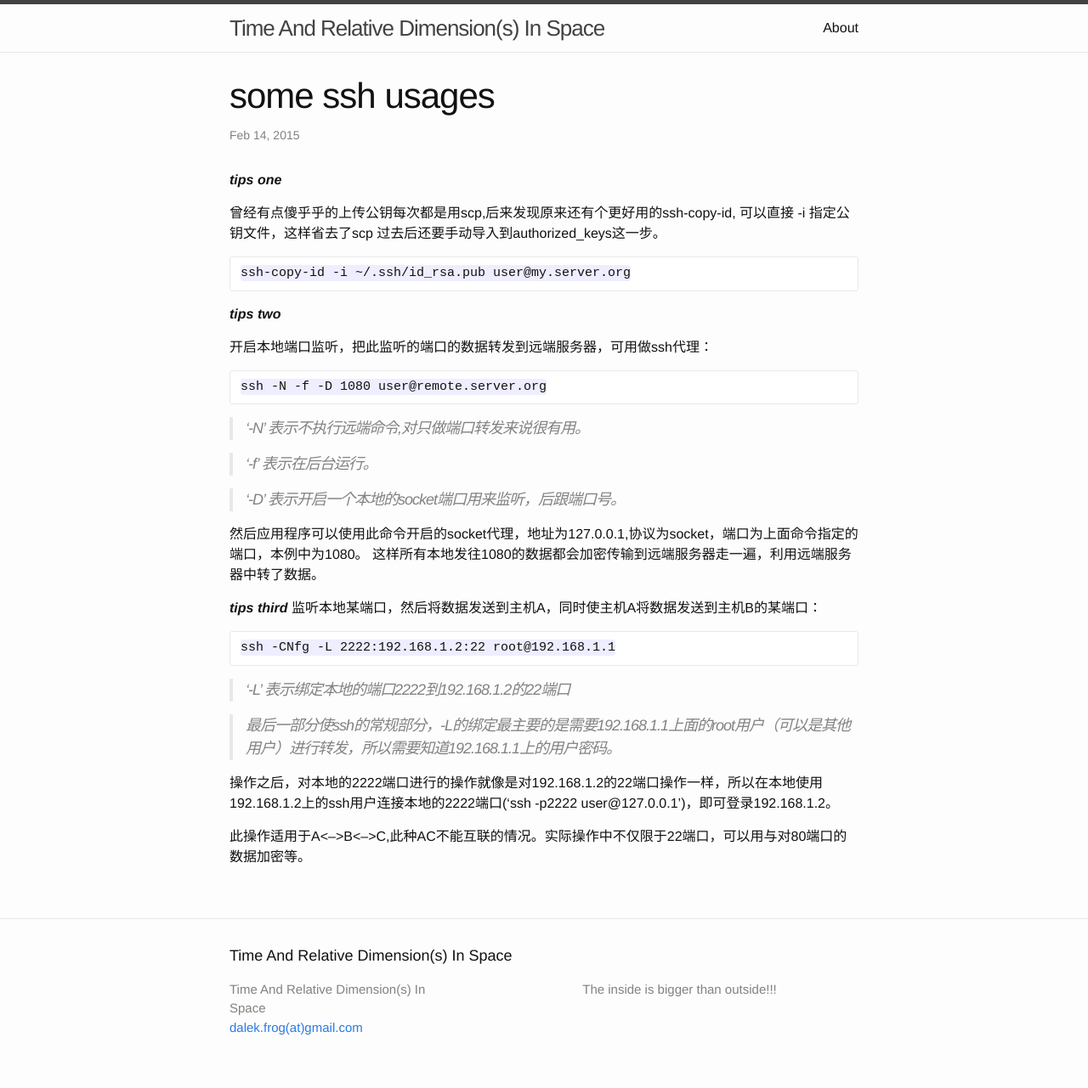
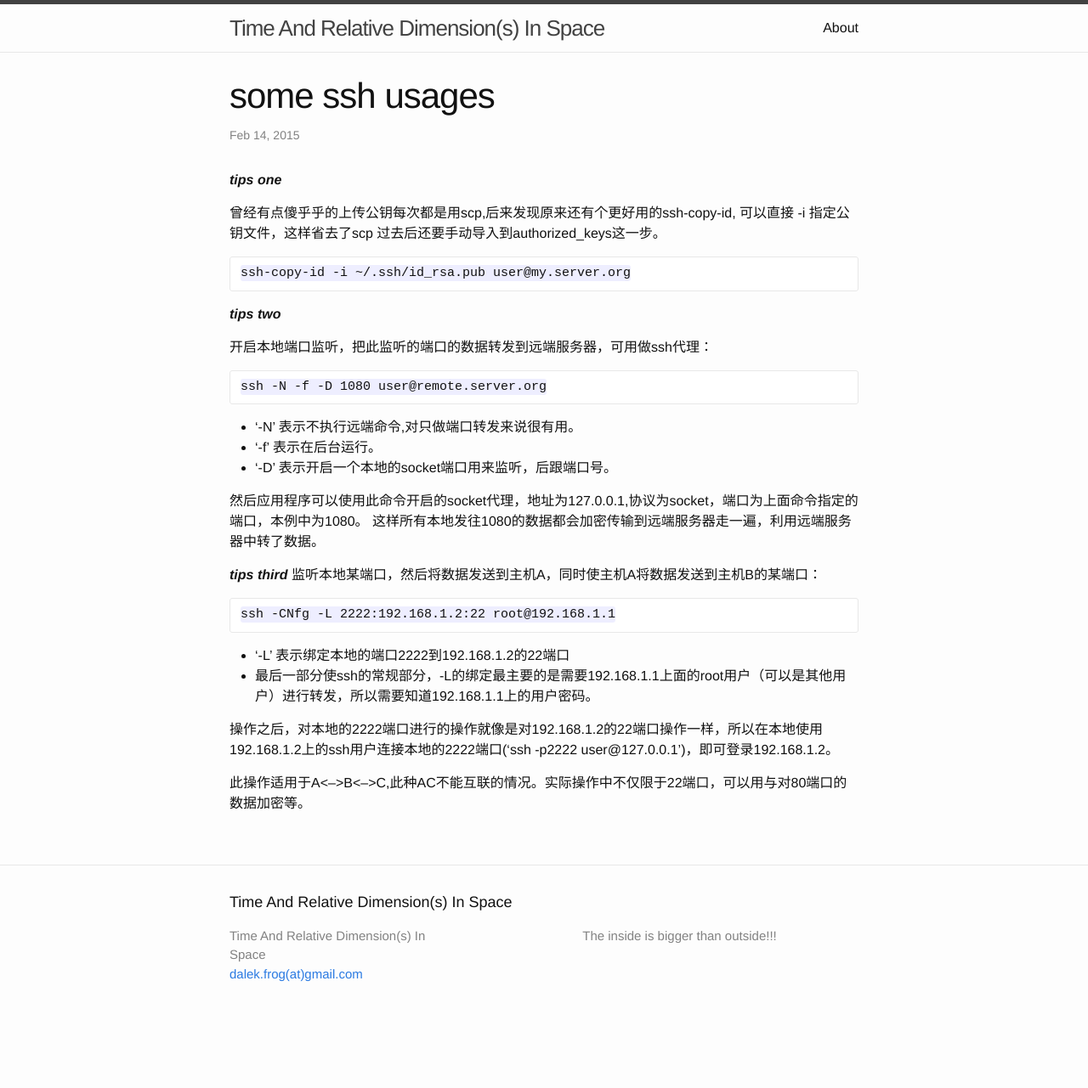
Before and after one commit to DalekFrog/dalekfrog.github.io, a Jekyll site: the page built from _posts/2015-02-14-some-ssh-usages.markdown, in a window 1280 px wide. Shown: the whole page at 85% size. Built offline with Jekyll 4.4.1, drawn with Linux system fonts in a browser that asks for light colours; after the commit the page ends 1218 px from its top, so only the background shows below that.

Commit message:
ssh tips

```diff
--- a/_posts/2015-02-14-some-ssh-usages.markdown
+++ b/_posts/2015-02-14-some-ssh-usages.markdown
@@ -18,11 +18,9 @@ tags: linux sysops
 
 	ssh -N -f -D 1080 user@remote.server.org
 
-> '-N' 表示不执行远端命令,对只做端口转发来说很有用。
-
-> '-f' 表示在后台运行。
-
-> '-D' 表示开启一个本地的socket端口用来监听，后跟端口号。
+* '-N' 表示不执行远端命令,对只做端口转发来说很有用。
+* '-f' 表示在后台运行。
+* '-D' 表示开启一个本地的socket端口用来监听，后跟端口号。
 
 然后应用程序可以使用此命令开启的socket代理，地址为127.0.0.1,协议为socket，端口为上面命令指定的端口，本例中为1080。
 这样所有本地发往1080的数据都会加密传输到远端服务器走一遍，利用远端服务器中转了数据。
@@ -33,9 +31,8 @@ tags: linux sysops
 
 	ssh -CNfg -L 2222:192.168.1.2:22 root@192.168.1.1
 
-> '-L' 表示绑定本地的端口2222到192.168.1.2的22端口
-
-> 最后一部分使ssh的常规部分，-L的绑定最主要的是需要192.168.1.1上面的root用户（可以是其他用户）进行转发，所以需要知道192.168.1.1上的用户密码。
+* '-L' 表示绑定本地的端口2222到192.168.1.2的22端口
+* 最后一部分使ssh的常规部分，-L的绑定最主要的是需要192.168.1.1上面的root用户（可以是其他用户）进行转发，所以需要知道192.168.1.1上的用户密码。
 
 操作之后，对本地的2222端口进行的操作就像是对192.168.1.2的22端口操作一样，所以在本地使用192.168.1.2上的ssh用户连接本地的2222端口('ssh -p2222 user@127.0.0.1')，即可登录192.168.1.2。
 
```
